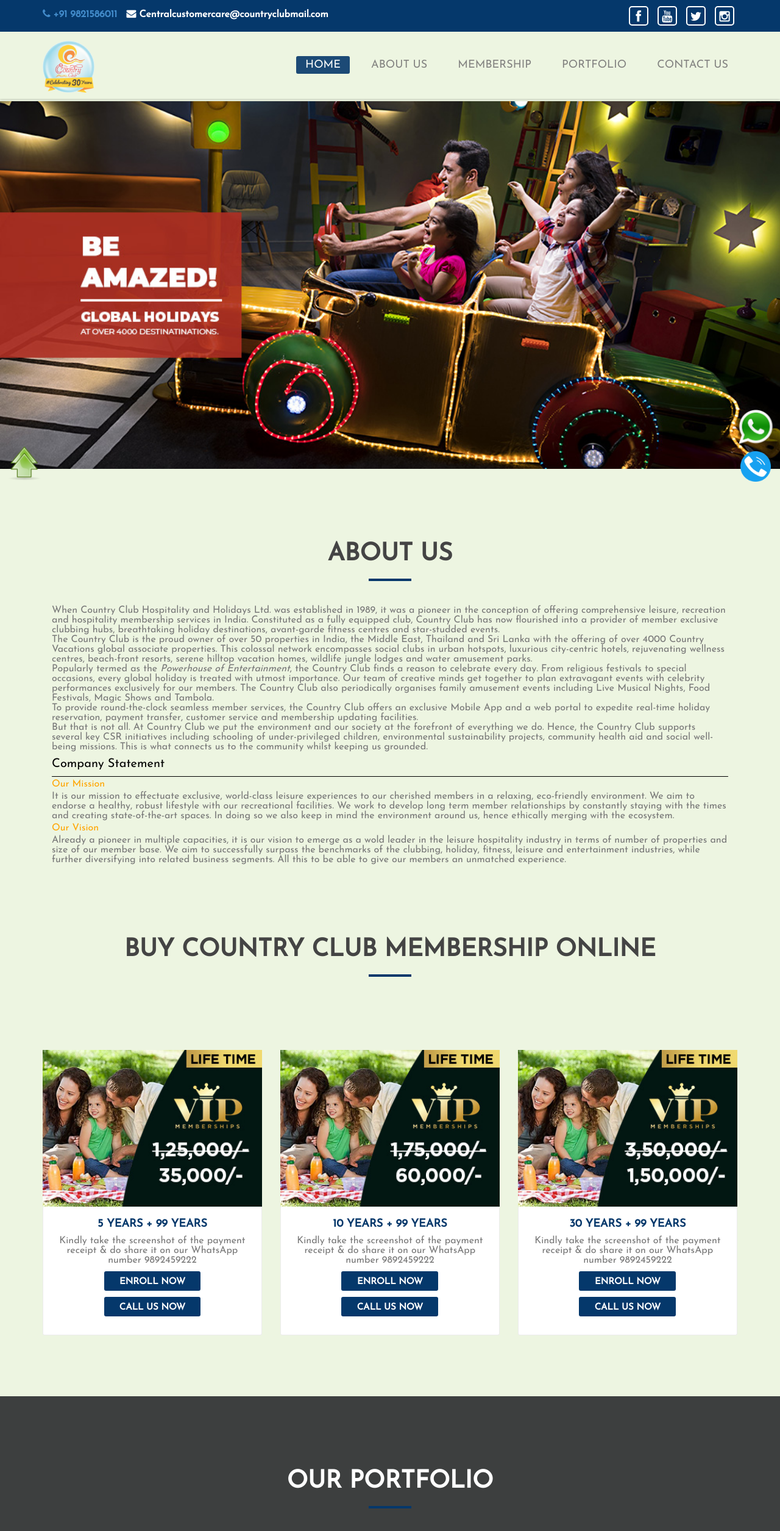
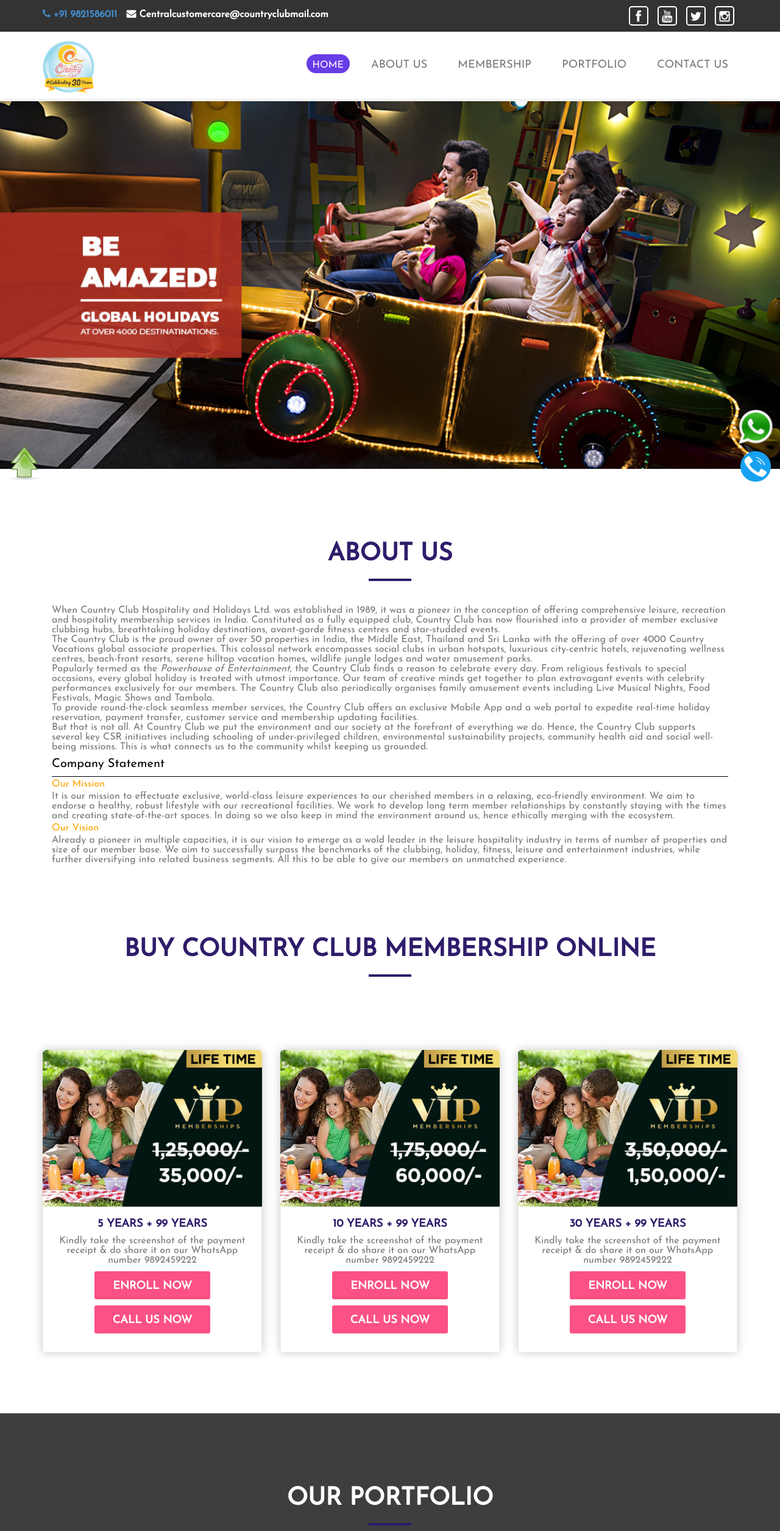
Before and after one commit to SuhailTanwar/countryClub, a plain HTML site: page index.html in a window 1280 px wide. Shown: the top 2511 px of the page at 61% size. Drawn offline with Linux system fonts and the light colour scheme; some packages are replaced by stand-ins of ours; a web font is replaced by a local one.

Commit message:
changes04

```diff
--- a/css/templatemo-main.css
+++ b/css/templatemo-main.css
@@ -78,7 +78,7 @@ body {
   -webkit-font-smoothing: antialiased;
   word-wrap: break-word;
   color: #777777;
-  background-color: #edf5e1;
+  background-color: #fff;
 }
 
 a {
@@ -117,7 +117,7 @@ h1, h2, h3, h4, h5, h6 {
 	Header Styles
 --------------------------------------------------------*/
 .top-header {
-  background: #05386b;
+  background: #333;
   color: white;
   padding: 10px 0;
 }
@@ -167,17 +167,16 @@ h1, h2, h3, h4, h5, h6 {
   width: 100%;
   z-index: 9999;
   padding: 10px 0;
-  background: #edf5e1;
-  -webkit-box-shadow: 0 2px 4px rgba(1, 1, 1, 0.15) ;
-  -moz-box-shadow: 0 2px 4px rgba(1, 1, 1, 0.15) ;
-  box-shadow: 0 2px 4px rgba(1, 1, 1, 0.15) ;
+  background: #fff;
+  -webkit-box-shadow: 0 4px 10px rgb(0 0 0 / 8%) ;
+  -moz-box-shadow: 0 4px 10px rgb(0 0 0 / 8%) ;
+  box-shadow: 0 4px 10px rgb(0 0 0 / 8%) ;
   -webkit-transition: all 0.4s ease-in-out;
   -moz-transition: all 0.4s ease-in-out;
   -ms-transition: all 0.4s ease-in-out;
   -o-transition: all 0.4s ease-in-out;
   transition: all 0.4s ease-in-out;
   line-height: 70px;
-  opacity: 0.9;
 }
 
 .main-header .logo {
@@ -210,8 +209,11 @@ h1, h2, h3, h4, h5, h6 {
   border-radius: 3px;
 }
 .main-header .menu ul li a.current {
-  background: #05386b;
-  color: white;
+  background: #673de6;
+    color: white;
+    padding: 10px 10px 5px 10px;
+    font-size: 16px;
+    border-radius: 100px;
 }
 
 .main-header-shrink {
@@ -251,8 +253,8 @@ width: 50px !important;
 }
 .responsive-menu .toggle-menu {
   font-size: 25px;
-    color: #05386b;
-    border: 2px solid #05386b;
+    color: #2f1c6a;
+    border: 2px solid #2f1c6a;
     padding: 5px 10px;
     border-radius: 4px;
 }
@@ -266,7 +268,6 @@ width: 50px !important;
 .responsive-menu .menu ul li {
   display: block;
   text-align: left;
-  border-bottom: 1px solid #05386b;
   margin: 0;
 }
 .responsive-menu .menu ul li:last-child {
@@ -279,6 +280,7 @@ width: 50px !important;
   -webkit-border-radius: 0;
   border-radius: 0;
   font-weight: 600;
+  height: 60px;
 }
 .responsive-menu .menu ul li a.current {
   background-color: #444444;
@@ -298,12 +300,13 @@ width: 50px !important;
   margin-bottom: 20px;
   font-weight: 700 !important;
   line-height: 1;
+  color: #2f1c6a;
 }
 .title-section span {
   display: block;
   width: 70px;
   height: 4px;
-  background: #05386b;
+  background: #2f1c6a;
   margin: 0 auto;
 }
 
@@ -314,7 +317,7 @@ width: 50px !important;
 }
 
 .mainBtn {
-  background-color: #05386b;
+  background-color: #2f1c6a;
   color: white;
   display: inline-block;
   text-transform: uppercase;
@@ -351,7 +354,7 @@ width: 50px !important;
   clear: both;
 }
 #services .service-item .service-header i {
-  color: #05386b;
+  color: #2f1c6a;
   font-size: 24px;
   float: left;
   margin-right: 25px;
@@ -439,7 +442,7 @@ width: 50px !important;
   -moz-box-shadow: none;
   box-shadow: none;
   line-height: 30px;
-  background: #05386b;
+  background: #2f1c6a;
   text-transform: uppercase;
 }
 #about .our-team {
@@ -447,6 +450,8 @@ width: 50px !important;
 }
 #about .our-team .team-member {
   overflow: hidden;
+  border-radius: 6px;
+  box-shadow: 0 0 16px rgb(0 0 0 / 22%);
 }
 #about .our-team .team-member .member-img {
   width: 100%;
@@ -462,12 +467,12 @@ width: 50px !important;
 }
 .enrollBtn{
   display: block;
-    padding: 10px 15px 7px 15px;
+    padding: 16px 20px 12px 20px;
     margin: auto;
-    width: 50%;
-    background-color: #05386b;
+    width: 60%;
+    background-color: #fc5185;
     color: white;
-    font-size: 15px;
+    font-size: 18px;
     border-radius: 3px;
     font-weight: 600;
     margin-bottom: 10px;
@@ -524,7 +529,7 @@ width: 50px !important;
 #about .our-team .team-member .inner-content h5 {
   font-size: 18px;
   font-weight: 600;
-  color: #05386b;
+  color: #2f1c6a;
   margin-bottom: 10px;
 }
 #about .our-team .team-member .inner-content span {
@@ -574,7 +579,7 @@ width: 50px !important;
   font-size: 18px;
 }
 #contact .contact-info span i {
-  color: #05386b;
+  color: #2f1c6a;
   font-size: 20px;
   margin-right: 12px;
 }
@@ -632,7 +637,7 @@ width: 50px !important;
 --------------------------------------------------------*/
 .site-footer {
   margin-top: 100px;
-  background-color: #05386b;
+  background-color: #333;
   color: white;
   padding: 25px 0;
 }
```
